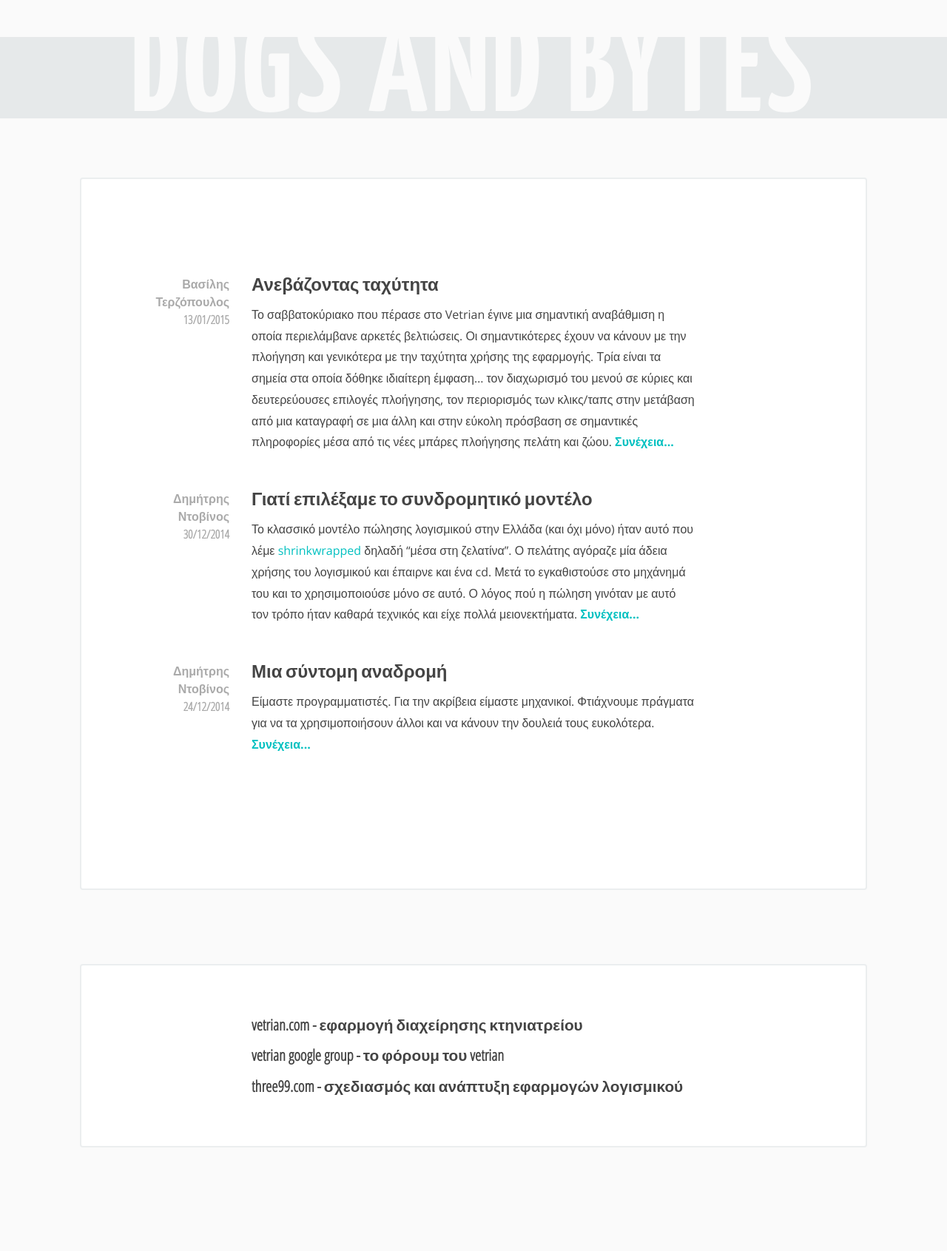
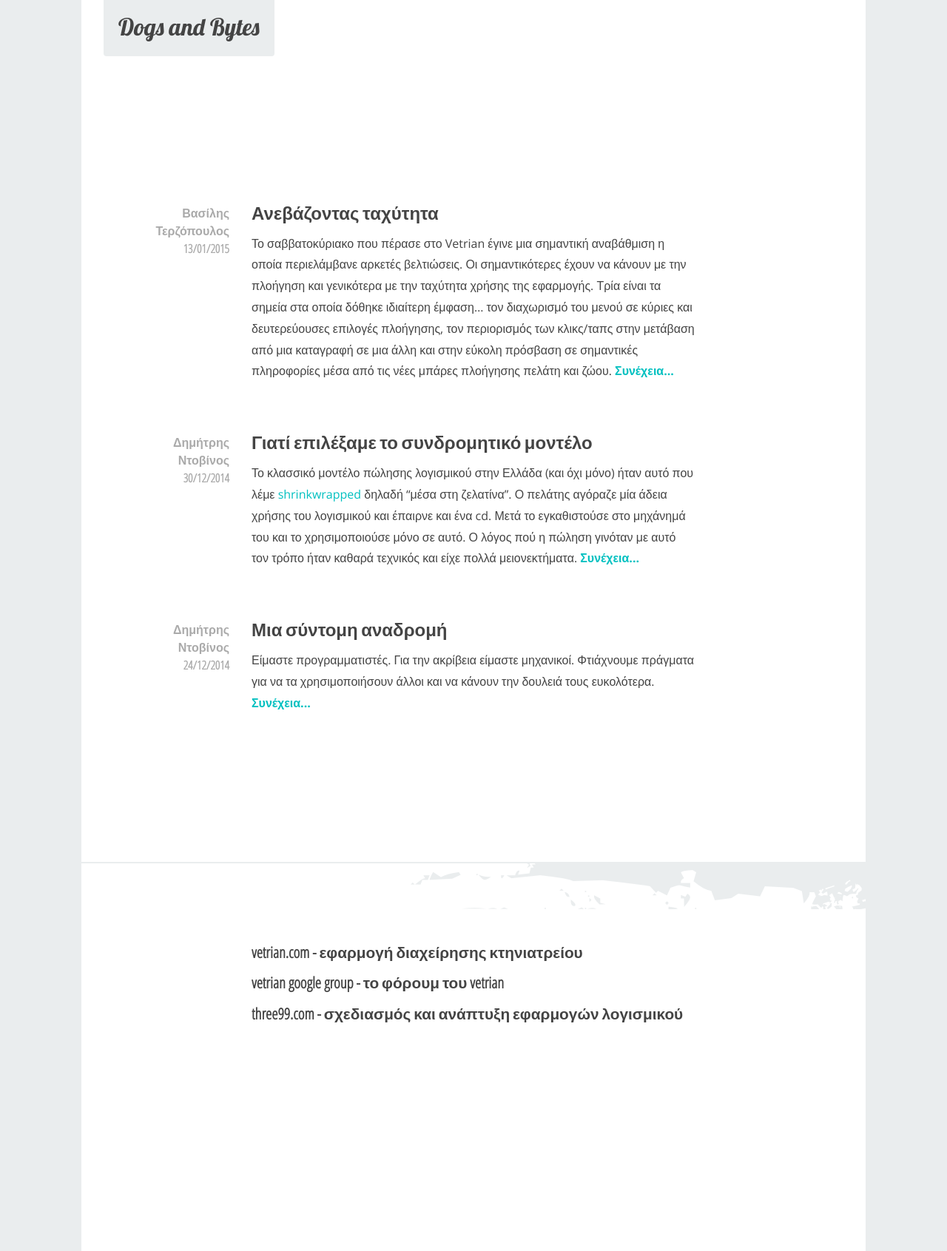
Before and after one commit to vassilis/vetrian-blog, a Jekyll site: the page built from index.html, in a window 1280 px wide. Shown: the whole page at 74% size. Built offline with Jekyll 4.4.1, drawn with Linux system fonts in a browser that asks for light colours; before the commit the page ends 1651 px from its top, so only the background shows below that.

Commit message:
theme updated

```diff
--- a/_includes/footer.html
+++ b/_includes/footer.html
@@ -7,9 +7,3 @@
     <a href="http://three99.com">three99.com - σχεδιασμός και ανάπτυξη εφαρμογών λογισμικού</a>
   </div>
 </footer>
-
-<script src="http://ajax.googleapis.com/ajax/libs/jquery/1/jquery.min.js"></script>
-<script src="/js/jquery.fittext.js"></script>
-<script>
-  $(".page-header").fitText(0.7);
-</script>
--- a/_includes/header.html
+++ b/_includes/header.html
@@ -1,7 +1,7 @@
 
 
 <header class="page-header">
-  <a href="/">dogs and bytes</a>
+  <a href="/">Dogs and Bytes</a>
 </header>
 
 <!-- <div class="tagline">we are the geeks behind vetrian.com</div> -->
--- a/_layouts/default.html
+++ b/_layouts/default.html
@@ -5,8 +5,8 @@
   {% include head.html %}
   <body>
     {% include analytics.html %}
-    {% include header.html %}
     <div class="container main">
+      {% include header.html %}
       {{ content }}
     </div>
     {% include footer.html %}
--- a/_sass/_base.scss
+++ b/_sass/_base.scss
@@ -2,13 +2,7 @@
 
 @import url("http://fonts.googleapis.com/css?family=Open+Sans:700,300,400&subset=latin,greek");
 @import url("http://fonts.googleapis.com/css?family=Open+Sans+Condensed:300&subset=latin,greek");
-@import url("http://fonts.googleapis.com/css?family=Yanone+Kaffeesatz:700");
-
-@mixin borders {
-  border: 2px rgba(0,39,59,.08) solid;
-  border-radius: 4px;
-}
-
+@import url("http://fonts.googleapis.com/css?family=Lobster");
 
 body {
   box-sizing: border-box;
@@ -17,52 +11,38 @@ body {
   font-weight: 400;
   line-height: 1.8;
   margin: 0;
-  background: #FAFAFA;
+  background: #EAEDEE;
   color: #444;
   overflow-x: hidden;
 }
 
 .page-header {
-  background: rgba(0,39,59,.08);
-  margin-top: 50px;
-  margin-bottom: 80px;
+  display: inline-block;
+  margin: 0 0 100px;
+  padding: 8px 20px 10px;
+  border-radius: 0 0 4px 4px;
+  background: #EAEDEE;
   text-align: center;
-  text-transform: uppercase;
-  font-family: 'Yanone Kaffeesatz', sans-serif;
-  font-weight: 700;
-  white-space: nowrap;
-  overflow: hidden;
-  line-height: .6;
-  letter-spacing: 5px;
+  font-family: 'Lobster', sans-serif;
+  font-size: 2em;
   a {
-    color: #FAFAFA;
-    position: relative;
-    top: -3px;
-    text-decoration: none;
+    color: #444;
+    text-decoration: none !important;
+    &:hover {
+      color: #00C0C0;
+    }
+  }
+  @media only screen and (max-width: 767px) {
+    font-size: 5em;
   }
 }
 
-.tagline {
-  line-height: 1;
-  font-family: 'Yanone Kaffeesatz', sans-serif;
-  font-size: 2em;
-  color: #FFF;
-  position: relative;
-  top: 0;
-  max-width: 1060px;
-  margin: 0 auto;
-  padding: 0 30px;
-}
-
 .main {
-  position: relative;
-  z-index: 1;
   background: #FFF;
   max-width: 1000px;
   margin: 0 auto;
-  padding: 30px;
+  padding: 0 30px 30px;
   min-height: 600px;
-  @include borders;
 }
 
 .post-list {
@@ -73,7 +53,7 @@ body {
   li {
     position: relative;
     padding: 0;
-    margin-bottom: 50px;
+    margin-bottom: 70px;
     &:last-child {
       border-bottom: 0;
     }
@@ -155,18 +135,17 @@ a {
 }
 
 .site-footer {
-  background: #FFF;
+  background: url("/img/bg.png") 100% 0 no-repeat #FFF;
   position: relative;
   z-index: 0;
-  max-width: 1060px;
-  margin: 100px auto;
+  max-width: 1000px;
+  padding: 100px 30px 300px;
+  margin: 2px auto 0;
   font: 700 1.3em/1 'Open Sans Condensed', sans-serif;
-  @include borders;
   .wrapper {
     max-width: 600px;
     line-height: 2;
     margin: 0 auto;
-    padding: 60px 0;
     a {
       color: #444;
       text-decoration: none;
```
Also changed, not shown: img/bg.png (added), img/dog1.png, img/dog3.png (added).
